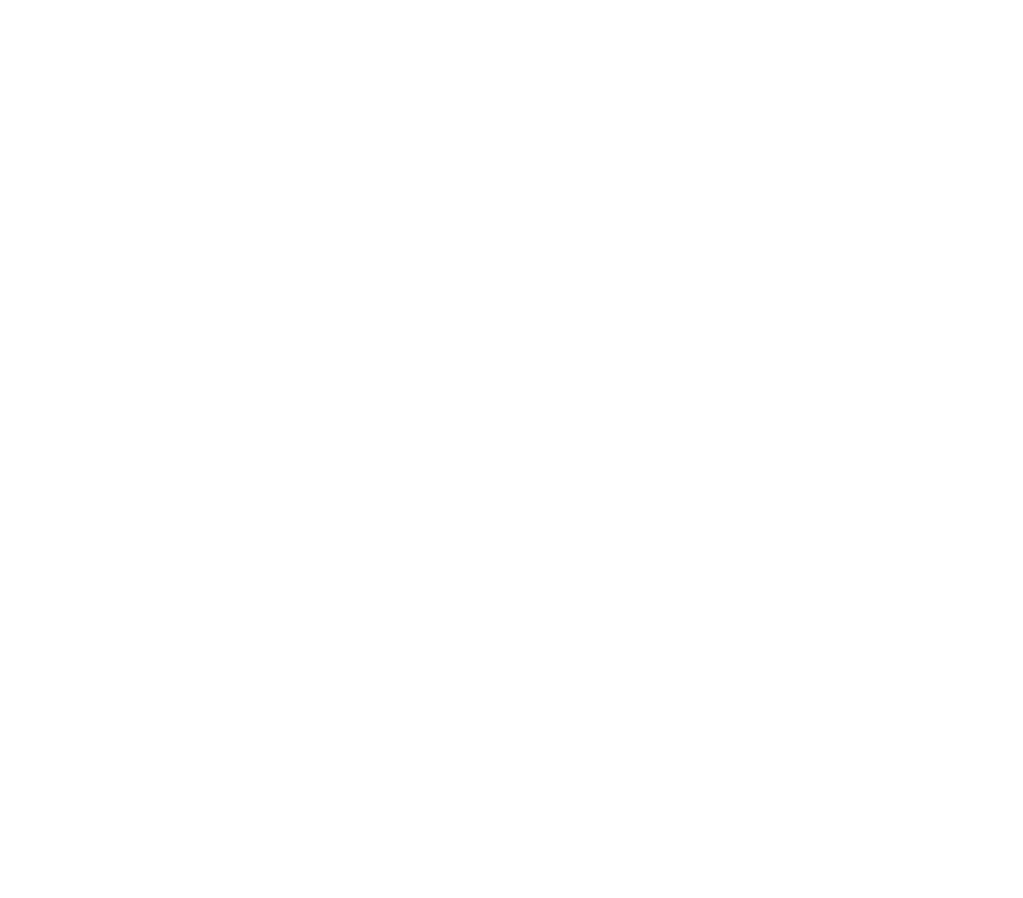
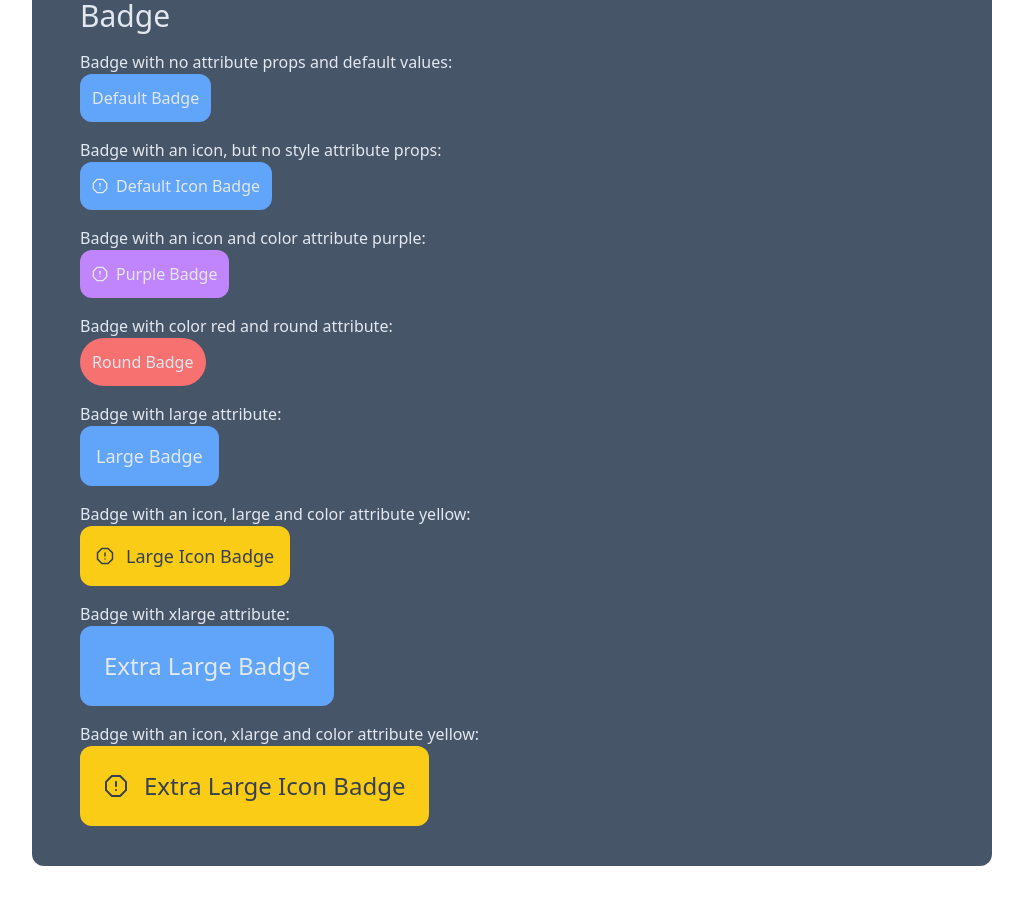
Before and after one commit to ChristofferGylin/react-component-library, a React app: page / in a window 1280 px wide. Shown: the part 1060-1958 px from the top of the page, without its empty margins (128-1151 px from the left). Before the commit the page ends 1082 px from the top, so only its background shows below. Built offline with nearby package versions, Linux system fonts and the light colour scheme; the HTML template or start-up script is replaced by a standard one.

Commit message:
Created Badge component

```diff
--- a/src/App.jsx
+++ b/src/App.jsx
@@ -2,6 +2,7 @@
 import Button from './Button'
 import Alert from './Alert'
 import { FiAlertOctagon } from 'react-icons/fi';
+import Badge from './Badge';
 
 function App() {
 
@@ -56,12 +57,53 @@
           </div>
 
         </div>
-      </div>
+
+        <div className='flex flex-col gap-4 my-4'>
+          <h2 className='text-3xl'>Badge</h2>
+          <div>
+            <p>Badge with no attribute props and default values:</p>
+            <Badge title="Default Badge" />
+          </div>
+
+          <div>
+            <p>Badge with an icon, but no style attribute props:</p>
+            <Badge Icon={FiAlertOctagon} title="Default Icon Badge" />
+          </div>
+
+          <div>
+            <p>Badge with an icon and color attribute purple:</p>
+            <Badge Icon={FiAlertOctagon} color="purple" title="Purple Badge" />
+          </div>
+
+          <div>
+            <p>Badge with color red and round attribute:</p>
+            <Badge color="red" title="Round Badge" round />
+          </div>
+
+          <div>
+            <p>Badge with large attribute:</p>
+            <Badge title="Large Badge" size="large" />
+          </div>
+
+          <div>
+            <p>Badge with an icon, large and color attribute yellow:</p>
+            <Badge Icon={FiAlertOctagon} color="yellow" title="Large Icon Badge" size="large" />
+          </div>
+
+          <div>
+            <p>Badge with xlarge attribute:</p>
+            <Badge title="Extra Large Badge" size="xlarge" />
+          </div>
+
+          <div>
+            <p>Badge with an icon, xlarge and color attribute yellow:</p>
+            <Badge Icon={FiAlertOctagon} color="yellow" title="Extra Large Icon Badge" size="xlarge" />
+          </div>
 
 
 
-
-
+        </div>
+      </div>
     </div>
   )
 }
--- /dev/null
+++ b/src/Badge.jsx
@@ -0,0 +1,63 @@
+const Badge = (props) => {
+
+    const { color, Icon, title, round, size } = props;
+
+    let commonAtt = `flex items-center w-fit`;
+    let colorAtt = `bg-blue-400`;
+    let sizeAtt = 'p-3 gap-2 text-base';
+
+    if (round) {
+
+        commonAtt += ` rounded-full`
+
+    } else {
+
+        commonAtt += ` rounded-xl`;
+
+    }
+
+    if (color === 'red') {
+
+        colorAtt = `bg-red-400`;
+
+    } else if (color === 'yellow') {
+
+        colorAtt = `bg-yellow-400 text-gray-700`;
+
+    } else if (color === 'purple') {
+
+        colorAtt = `bg-purple-400`;
+
+    } else if (color === 'pink') {
+
+        colorAtt = `bg-pink-400`;
+
+    }
+
+    if (size === 'large') {
+
+        sizeAtt = 'p-4 gap-3 text-lg';
+
+    } else if (size === 'xlarge') {
+
+        sizeAtt = 'p-6 gap-4 text-2xl';
+
+    }
+
+    if (Icon) {
+
+        return (
+            <span className={`${commonAtt} ${colorAtt} ${sizeAtt}`}><span><Icon /></span> <span>{title}</span></span>
+        )
+
+    } else {
+
+        return (
+            <span className={`${commonAtt} ${colorAtt} ${sizeAtt}`}>{title}</span>
+        )
+
+    }
+
+}
+
+export default Badge;
```
